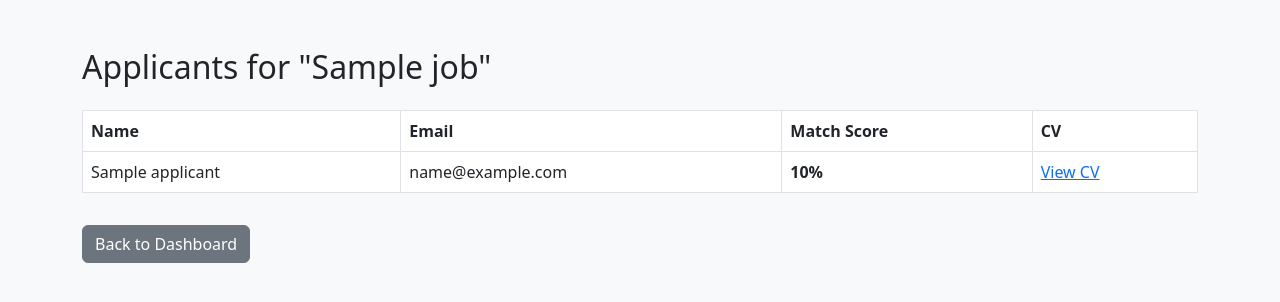
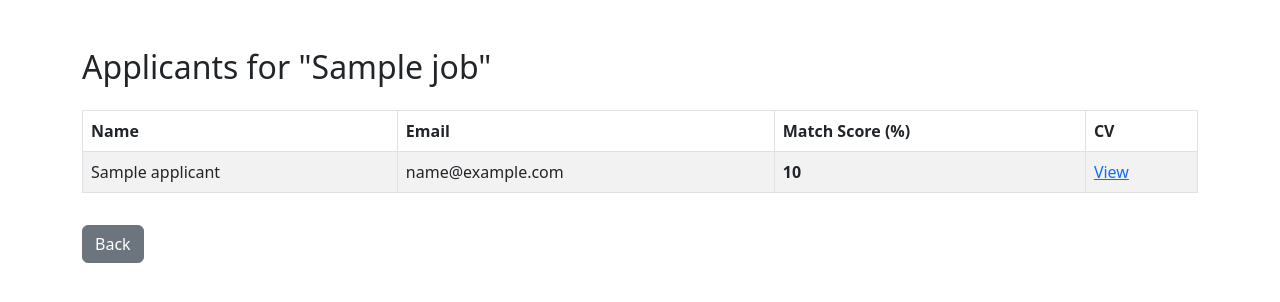
Before and after one commit to bashirubash/AI_Resume_Screening_System, a Flask app: template templates/view_applicants.html in a window 1280 px wide. Shown: the top 302 px of the page. Run offline with Flask 3, Linux system fonts and the light colour scheme; tables that the repository leaves empty hold one stand-in row (values such as "Sample post"); the template is opened without the code that fills it: values that come from a table or form of the project are taken from there, most other values are stand-ins (such as "Sample title", 1, 10 or a date in 2020).

Commit message:
Update view_applicants.html

```diff
--- a/templates/view_applicants.html
+++ b/templates/view_applicants.html
@@ -1,20 +1,19 @@
 <!DOCTYPE html>
 <html>
 <head>
-    <title>Applicants</title>
-    <link href="https://cdn.jsdelivr.net/npm/bootstrap@5.3.0/dist/css/bootstrap.min.css" rel="stylesheet">
+    <title>View Applicants</title>
+    <link rel="stylesheet" href="https://cdn.jsdelivr.net/npm/bootstrap@5.3.0/dist/css/bootstrap.min.css">
 </head>
-<body class="bg-light">
+<body>
 <div class="container mt-5">
     <h2 class="mb-4">Applicants for "{{ job.title }}"</h2>
-
     {% if applicants %}
-        <table class="table table-bordered">
+    <table class="table table-striped table-bordered">
         <thead>
             <tr>
                 <th>Name</th>
                 <th>Email</th>
-                    <th>Match Score</th>
+                <th>Match Score (%)</th>
                 <th>CV</th>
             </tr>
         </thead>
@@ -23,8 +22,8 @@
             <tr>
                 <td>{{ applicant.name }}</td>
                 <td>{{ applicant.email }}</td>
-                    <td><strong>{{ applicant.match_score }}%</strong></td>
-                    <td><a href="{{ url_for('static', filename='uploads/' ~ applicant.cv_filename) }}" target="_blank">View CV</a></td>
+                <td><strong>{{ applicant.match_score }}</strong></td>
+                <td><a href="{{ url_for('static', filename='uploads/' ~ applicant.cv_filename) }}" target="_blank">View</a></td>
             </tr>
             {% endfor %}
         </tbody>
@@ -32,8 +31,7 @@
     {% else %}
     <p>No applicants yet for this job.</p>
     {% endif %}
-
-    <a href="{{ url_for('dashboard') }}" class="btn btn-secondary mt-3">Back to Dashboard</a>
+    <a href="{{ url_for('dashboard') }}" class="btn btn-secondary mt-3">Back</a>
 </div>
 </body>
 </html>
```
Lines whose indentation alone changed are shown as unchanged.
